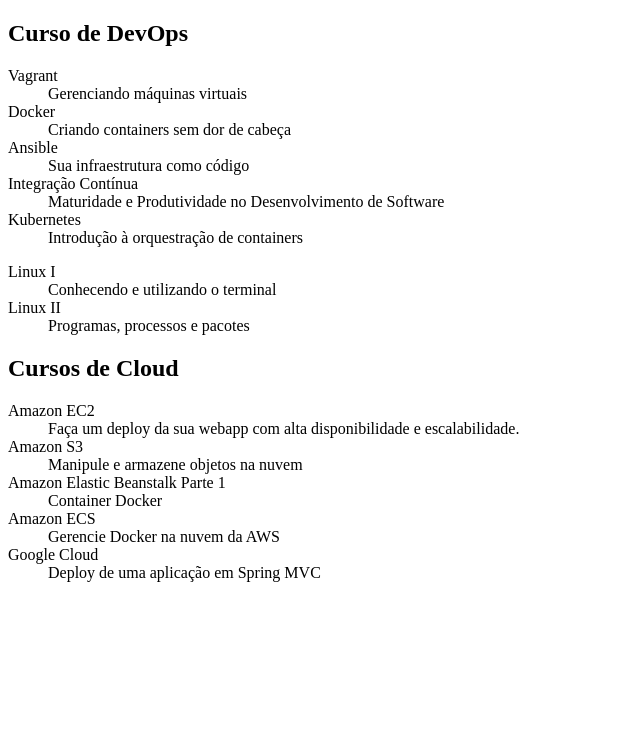
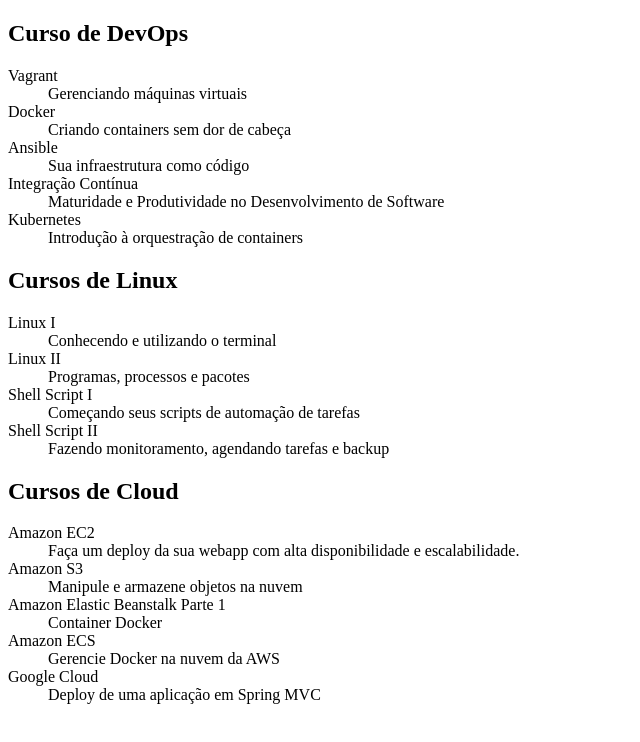
Before and after one commit to ReginaHisaeNakagima/alura-git, a plain HTML site: page index.html in a window 1280 px wide. Shown: the whole page, without its empty margins (0-640 px from the left). Drawn offline with Linux system fonts and the light colour scheme.

Commit message:
Corrigindo bug: Cursos de shell faltantes

```diff
--- a/index.html
+++ b/index.html
@@ -26,12 +26,19 @@
         <dd>Introdução à orquestração de containers</dd>
     </dl>
 
+    <h2>Cursos de Linux</h2>
     <dl>
         <dt>Linux I</dt>
         <dd>Conhecendo e utilizando o terminal</dd>
 
         <dt>Linux II</dt>
         <dd>Programas, processos e pacotes</dd>
+
+        <dt>Shell Script I</dt>
+        <dd>Começando seus scripts de automação de tarefas</dd>
+
+        <dt>Shell Script II</dt>
+        <dd>Fazendo monitoramento, agendando tarefas e backup</dd>
     </dl>
 
     <h2>Cursos de Cloud</h2>
```
